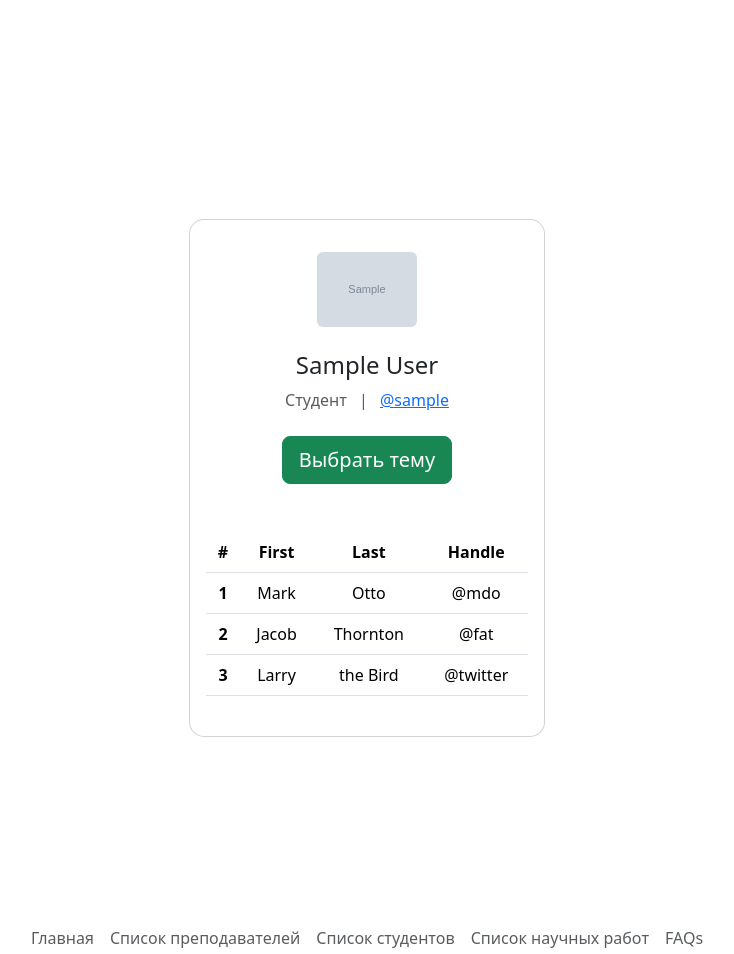
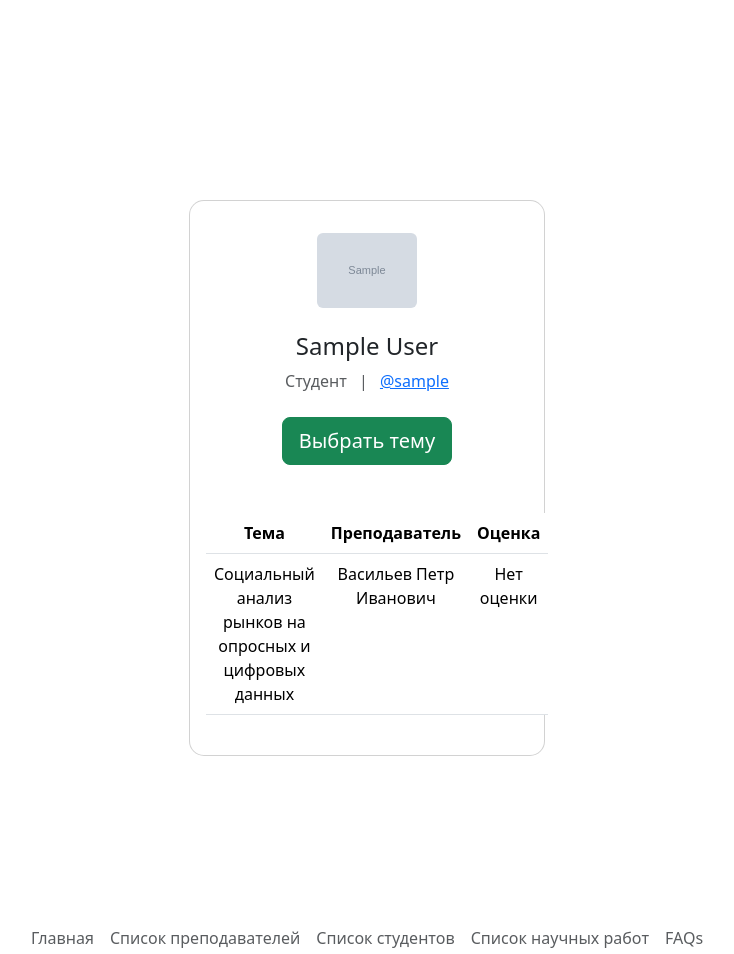
Before and after one commit to cdxy1/course-picker-flask, a Flask app: page /user/profile in a window 1280 px wide. Shown: the part 239-1193 px from the top of the page, without its empty margins (273-1007 px from the left). Run offline with Flask 3, Linux system fonts and the light colour scheme; a user stored in the database is signed in; tables that the repository leaves empty hold one stand-in row (values such as "Sample post"); grey boxes marked "Sample" are stand-in pictures.

Commit message:
Minor update profile.html

```diff
--- a/app/templates/user/profile.html
+++ b/app/templates/user/profile.html
@@ -19,38 +19,24 @@
                             <h4 class="mb-2">{{ user.name }}</h4>
                             <p class="text-muted mb-4">{{ user.role.value }} <span class="mx-2">|</span> <a
                                     href="#!">@{{ user.login }}</a></p>
-                            <button type="button" data-mdb-button-init data-mdb-ripple-init
-                                    class="btn btn-success btn-rounded btn-lg">
+                            <a href="{{ url_for("post.choose_theme") }}" class="btn btn-success btn-rounded btn-lg"
+                               data-mdb-button-init data-mdb-ripple-init>
                                 Выбрать тему
-                            </button>
+                            </a>
                             <div class="d-flex justify-content-between text-center mt-5 mb-2">
                                 <table class="table">
                                     <thead>
                                     <tr>
-                                        <th scope="col">#</th>
-                                        <th scope="col">First</th>
-                                        <th scope="col">Last</th>
-                                        <th scope="col">Handle</th>
+                                        <th scope="col">Тема</th>
+                                        <th scope="col">Преподаватель</th>
+                                        <th scope="col">Оценка</th>
                                     </tr>
                                     </thead>
                                     <tbody>
                                     <tr>
-                                        <th scope="row">1</th>
-                                        <td>Mark</td>
-                                        <td>Otto</td>
-                                        <td>@mdo</td>
-                                    </tr>
-                                    <tr>
-                                        <th scope="row">2</th>
-                                        <td>Jacob</td>
-                                        <td>Thornton</td>
-                                        <td>@fat</td>
-                                    </tr>
-                                    <tr>
-                                        <th scope="row">3</th>
-                                        <td>Larry</td>
-                                        <td>the Bird</td>
-                                        <td>@twitter</td>
+                                        <td>Социальный анализ рынков на опросных и цифровых данных</td>
+                                        <td>Васильев Петр Иванович</td>
+                                        <td>Нет оценки</td>
                                     </tr>
                                     </tbody>
                                 </table>
```
